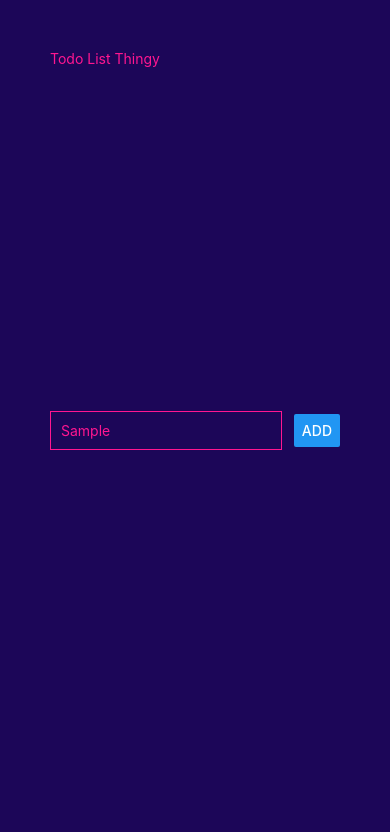
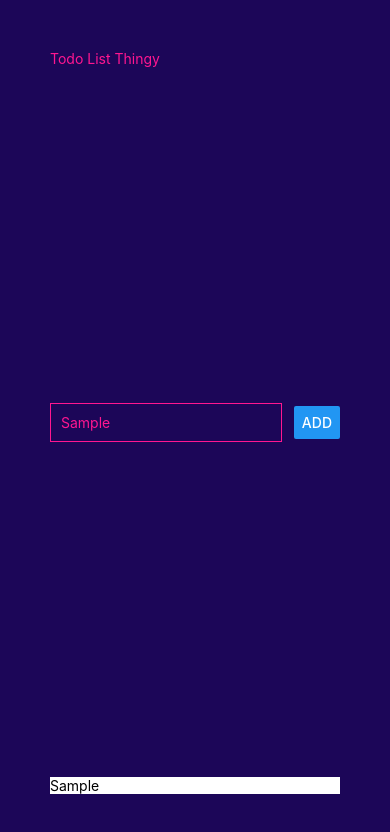
Before and after one commit to austriker27/React-Native-Practica, a React Native app: screen / in a window 390 px wide. Both pictures are taken after typing "Sample" into the empty fields and a click on the button "ADD". Shown: the top 832 px of the page. Built offline with nearby package versions, Linux system fonts and the light colour scheme.

Commit message:
adding list items and state

```diff
--- a/App.js
+++ b/App.js
@@ -10,7 +10,9 @@
     };
 
     const addGoalHandler = () => {
-        setCourseGoals([...courseGoals, enteredGoal]);
+        // setCourseGoals([...courseGoals, enteredGoal]);
+        // above syntax works but so does this:
+        setCourseGoals(currentGoals => [...currentGoals, enteredGoal]);
     };
 
     return (
@@ -28,8 +30,7 @@
                 <Button style={styles.button} title="ADD" onPress={addGoalHandler} />
             </View>
             <View>
-
-
+                {courseGoals.map((goal) => <View style={styles.listItem}><Text key={goal}>{goal}</Text></View>)}
             </View>
         </View>
     );
@@ -61,5 +62,12 @@
     },
     title: {
         color: '#FF1690',
+    },
+    listItem: {
+        padding: '10',
+        backgroundColor: '#ffff',
+        borderColor: '#FF1690',
+        borderWidth: '1',
+
     }
 });
```
